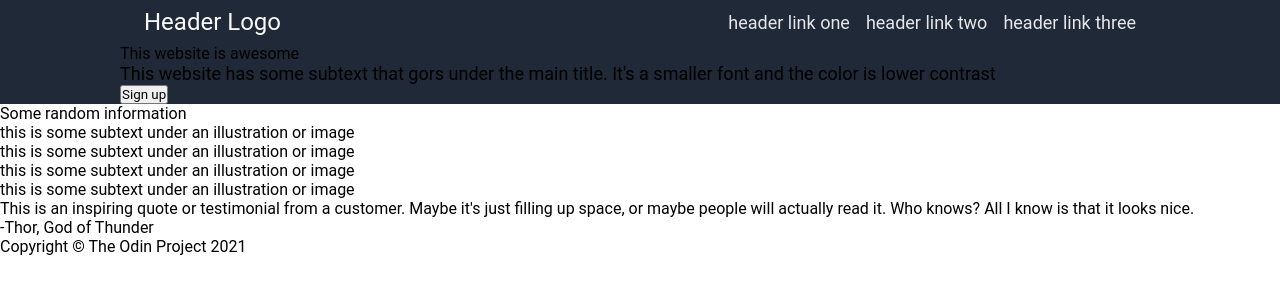
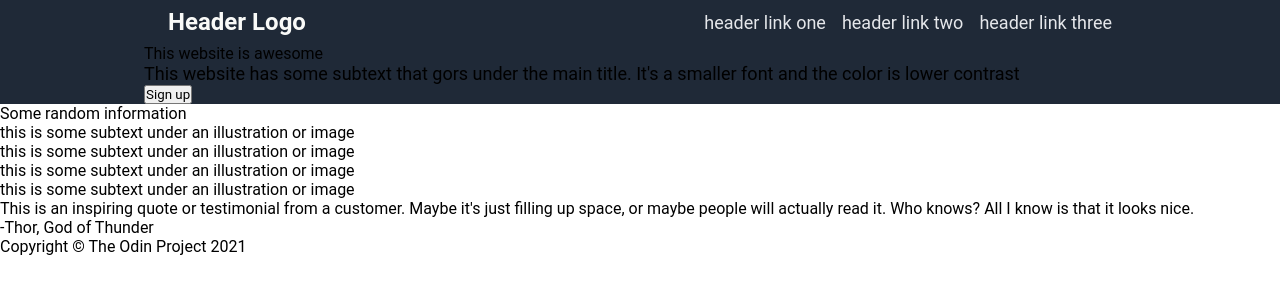
Before and after one commit to oceeta/odin-landing-page, a plain HTML site: page index.html in a window 1280 px wide. Drawn offline with Linux system fonts and the light colour scheme.

Commit message:
Modify rules for header logo text and hero padding
- Adjust padding to 144px (my screen is pretty large and I know I'm not
  supposed to aim for pixel-perfect perfection, but having the padding
  that high helps me sleep at night)
- Make header logo text bold

```diff
--- a/style/style.css
+++ b/style/style.css
@@ -23,7 +23,7 @@ body {
 .hero-and-header{
     display: flex;
     flex-direction: column;
-    padding: 0 120px;
+    padding: 0 144px;
     background-color: #1f2937;
 }
 
@@ -36,6 +36,7 @@ body {
 
 .logo {
     font-size: 24px;
+    font-weight: bold;
     color: #f9faf8;
 }
 
```
